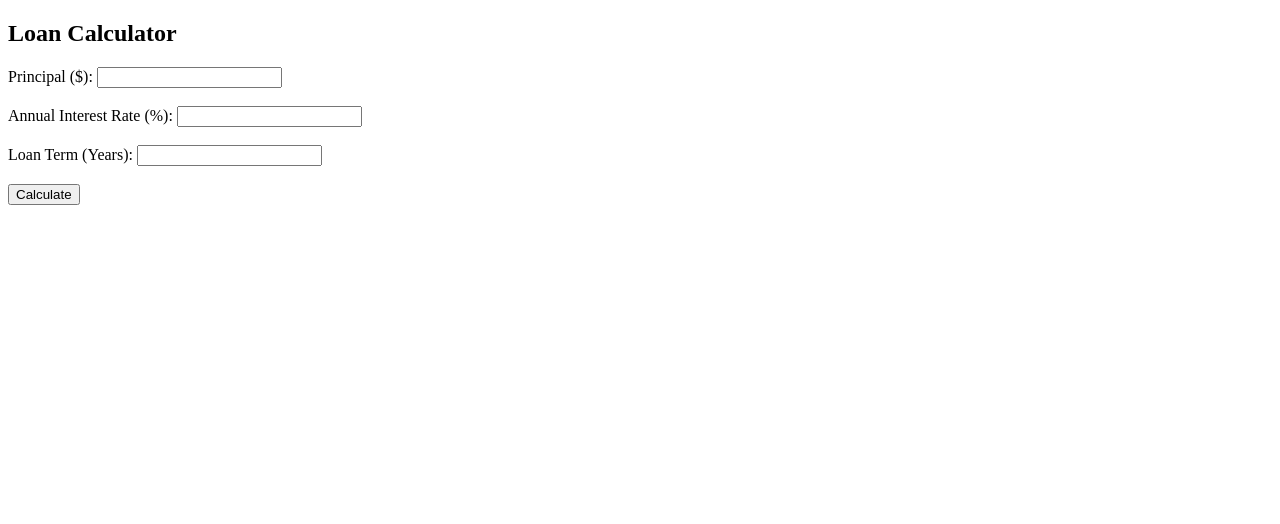
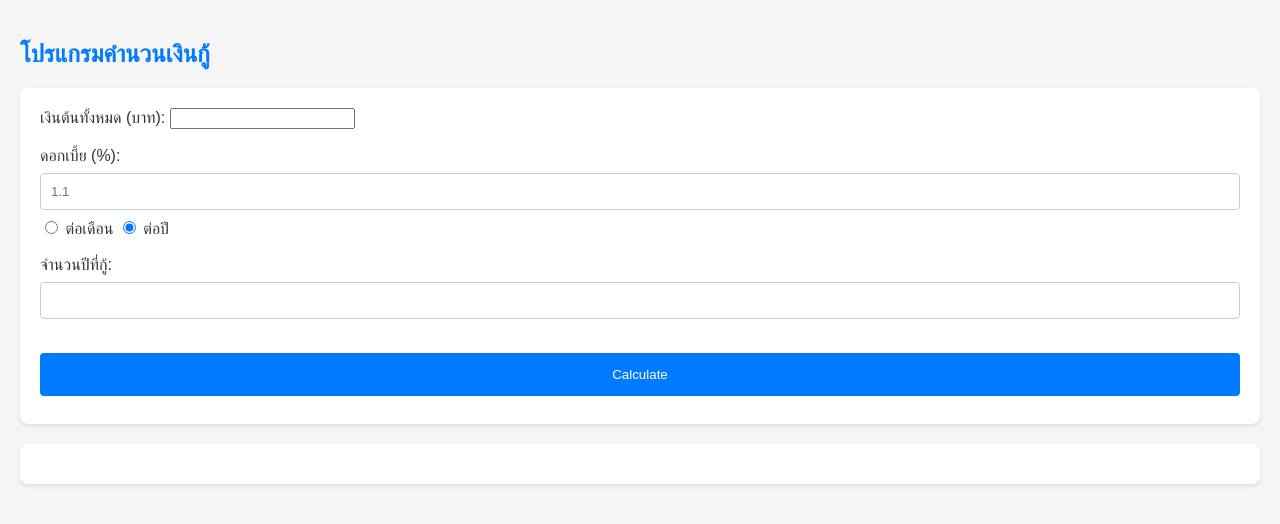
Before and after one commit to toeyjitropas/loanForMum, a plain HTML site: page index.html in a window 1280 px wide. Drawn offline with Linux system fonts and the light colour scheme.

Commit message:
change css and interest calculation formula

```diff
--- a/index.html
+++ b/index.html
@@ -2,23 +2,100 @@
 <html lang="en">
 <head>
 <meta name="viewport" content="width=device-width, initial-scale=1">
-<title>Loan Calculator</title>
+<title>โปรแกรมคำนวนเงินกู้</title>
 <style>
-  /* Add CSS here to style your web app */
+    body {
+  font-family: 'Arial', sans-serif;
+  background-color: #f5f5f5;
+  margin: 0;
+  padding: 20px;
+  color: #333;
+}
+
+h2 {
+  color: #007bff;
+}
+
+form {
+  background-color: #fff;
+  padding: 20px;
+  border-radius: 8px;
+  box-shadow: 0 2px 4px rgba(0,0,0,0.1);
+}
+
+input[type="number"] {
+  width: 100%;
+  padding: 10px;
+  margin: 8px 0;
+  display: inline-block;
+  border: 1px solid #ccc;
+  border-radius: 4px;
+  box-sizing: border-box;
+}
+
+input[type="button"] {
+  width: 100%;
+  background-color: #007bff;
+  color: white;
+  padding: 14px 20px;
+  margin: 8px 0;
+  border: none;
+  border-radius: 4px;
+  cursor: pointer;
+}
+
+input[type="button"]:hover {
+  background-color: #0056b3;
+}
+
+table {
+  width: 100%;
+  border-collapse: collapse;
+  margin-top: 20px;
+}
+
+table, th, td {
+  border: 1px solid #ddd;
+}
+
+th, td {
+  text-align: left;
+  padding: 8px;
+}
+
+th {
+  background-color: #007bff;
+  color: white;
+}
+
+tr:nth-child(even) {background-color: #f2f2f2;}
+
+#loanSchedule {
+  background-color: #fff;
+  padding: 20px;
+  margin-top: 20px;
+  border-radius: 8px;
+  box-shadow: 0 2px 4px rgba(0,0,0,0.1);
+}
+
 </style>
 </head>
 <body>
 
-<h2>Loan Calculator</h2>
+<h2>โปรแกรมคำนวนเงินกู้</h2>
 
 <form id="loanForm">
-  <label for="principal">Principal ($):</label>
-  <input type="number" id="principal" name="principal"><br><br>
+  <label for="principal">เงินต้นทั้งหมด (บาท):</label>
+  <input type="text" id="principal" name="principal" onkeyup="formatPrincipal(this)" placeholder=""><br><br>
 
-  <label for="interest">Annual Interest Rate (%):</label>
-  <input type="number" id="interest" name="interest" step="0.01"><br><br>
+  <label for="interest">ดอกเบี้ย (%):</label>
+<input type="number" id="interest" name="interest" step="0.01" placeholder="1.1"><br>
+<input type="radio" id="monthly" name="interestType" value="monthly">
+<label for="monthly"> ต่อเดือน </label>
+<input type="radio" id="annually" name="interestType" value="annually" checked>
+<label for="annually">ต่อปี </label><br><br>
 
-  <label for="years">Loan Term (Years):</label>
+  <label for="years">จำนวนปีที่กู้:</label>
   <input type="number" id="years" name="years"><br><br>
 
   <input type="button" value="Calculate" onclick="calculateLoan()">
@@ -27,18 +104,36 @@
 <div id="loanSchedule"></div>
 
 <script>
+
+function formatPrincipal(input) {
+  // Remove any existing commas
+  let value = input.value.replace(/,/g, '');
+  // Format the number with thousands separator
+  input.value = value.replace(/\B(?=(\d{3})+(?!\d))/g, ",");
+}
+
     function calculateLoan() {
-  var principal = parseFloat(document.getElementById("principal").value);
+        var principal = parseFloat(document.getElementById("principal").value.replace(/,/g, ''));
   var interestRate = parseFloat(document.getElementById("interest").value) / 100 / 12; // Convert annual rate to monthly and percentage
   var years = parseFloat(document.getElementById("years").value);
   var payments = years * 12; // Total number of payments
+  var isMonthly = document.getElementById("monthly").checked;
+
+  if (!isMonthly) {
+    // Convert annual rate to monthly
+    interestRate = (interestRate/12);
+  } else {
+    // No need to convert the rate
+    interestRate = interestRate;
+  }
+
 
   var x = Math.pow(1 + interestRate, payments); // Compound interest factor
   var monthlyPayment = (principal*x*interestRate)/(x-1);
 
   if (!isNaN(monthlyPayment) && (monthlyPayment != Infinity) && (monthlyPayment > 0)) {
-    document.getElementById("loanSchedule").innerHTML = `<h3>Loan Schedule</h3><p>Monthly Payment: THB ${monthlyPayment.toFixed(2)}</p>`;
-    var result = "<table><tr><th>Month</th><th>Balance</th><th>Interest</th><th>Principal</th><th>Payment</th></tr>";
+    document.getElementById("loanSchedule").innerHTML = `<h3>ตารางการผ่อนจ่าย</h3><p>จ่ายต่อเดือน: ${monthlyPayment.toFixed(2)} บาท</p>`;
+    var result = "<table><tr><th>เดือน</th><th>เงินต้นคงเหลือ</th><th>ดอกเบี้ย</th><th>เงินต้นจ่าย</th><th>จ่ายต่อเดือน</th></tr>";
     var balance = principal;
     for (var i = 1; i <= payments; i++) {
       var interestPayment = balance * interestRate;
```
